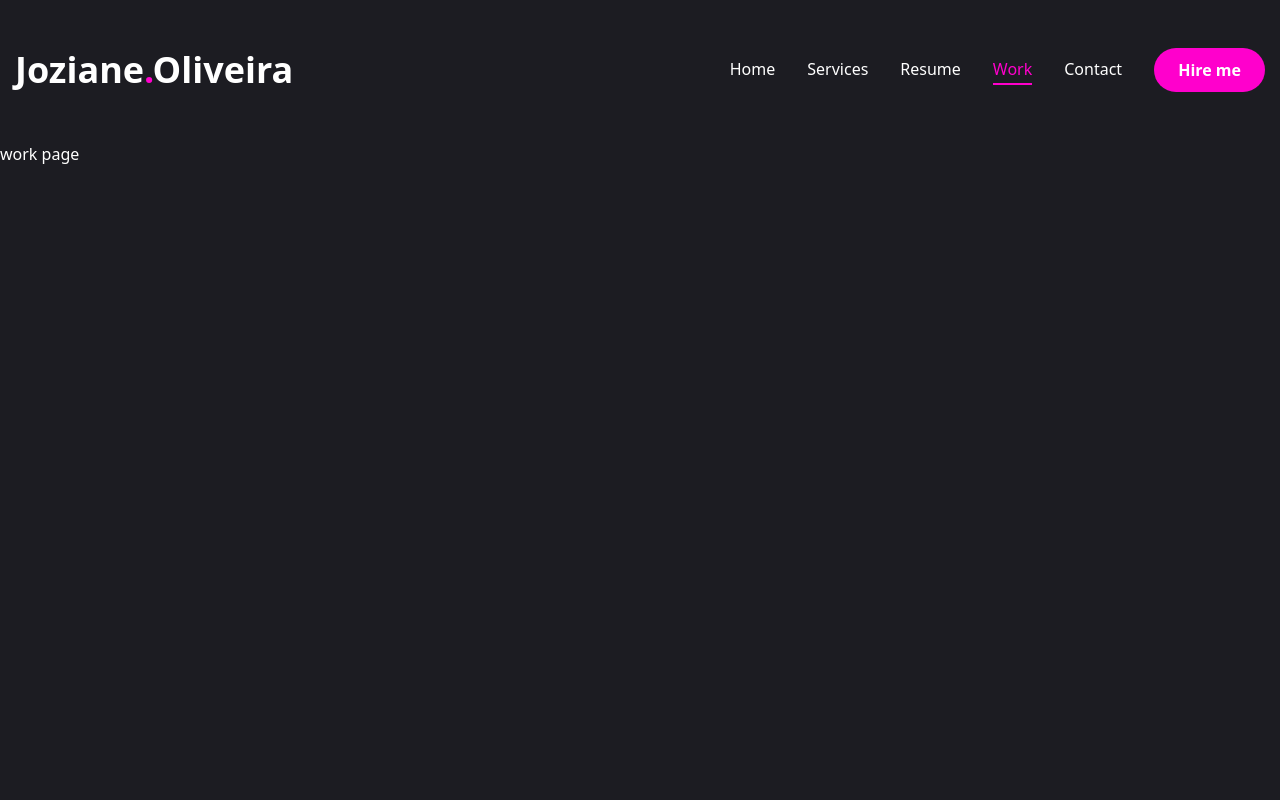
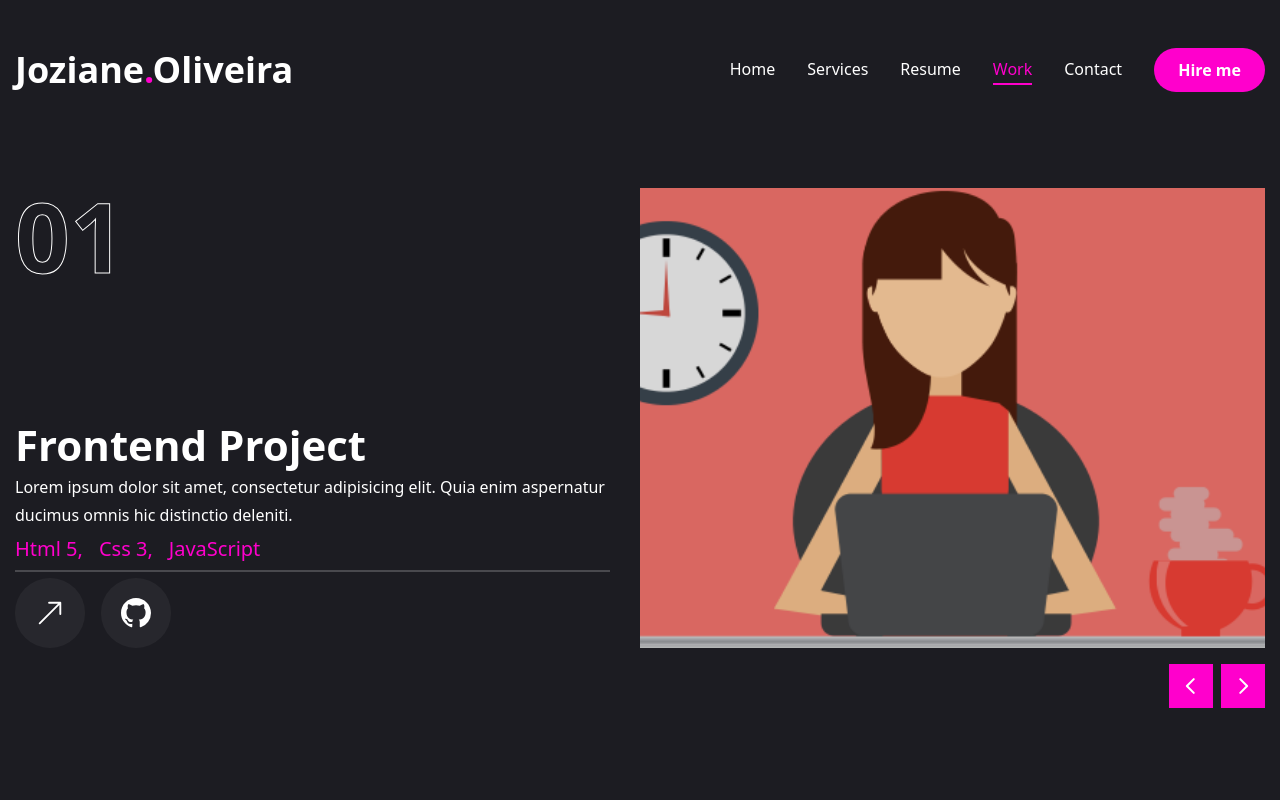
Before and after one commit to JozianeOliveira/portfolio_joziane, a Next.js app: page /work in a window 1280 px wide. Built offline with nearby package versions, Linux system fonts and the light colour scheme.

Commit message:
feat(work): implementar seção de projetos com slider e navegação personalizada

```diff
--- a/app/work/page.jsx
+++ b/app/work/page.jsx
@@ -1,7 +1,144 @@
+"use client";
+
+import { motion } from "framer-motion";
+import React, { useState } from "react";
+
+import { Swiper, SwiperSlide } from "swiper/react";
+import "swiper/css";
+
+import { BsArrowUpRight, BsGithub } from "react-icons/bs";
+
+import { Tooltip, TooltipContent, TooltipProvider, TooltipTrigger } from "@/components/ui/tooltip";
+
+import Link from "next/link";
+import Image from "next/image";
+import WorkSliderBtns from "@/components/WorkSliderBtns";
+
+const projects = [
+    {
+        num: "01",
+        category: "frontend",
+        title: "project 01",
+        description: "Lorem ipsum dolor sit amet, consectetur adipisicing elit. Quia enim aspernatur ducimus omnis hic distinctio deleniti.",
+        stack: [{ name: "Html 5"}, { name: "Css 3"}, { name: "JavaScript"}],
+        image: "/assets/work/projeto.png",
+        live: "",
+        github: "",
+    },
+    {
+        num: "02",
+        category: "fullstack",
+        title: "project 02",
+        description: "Lorem ipsum dolor sit amet, consectetur adipisicing elit. Quia enim aspernatur ducimus omnis hic distinctio deleniti.",
+        stack: [{ name: "Next.js"}, { name: "Tailwind.css"}, { name: "Node.js"}],
+        image: "/assets/work/projeto.png",
+        live: "",
+        github: "",
+    },
+    {
+        num: "03",
+        category: "frontend",
+        title: "project 03",
+        description: "Lorem ipsum dolor sit amet, consectetur adipisicing elit. Quia enim aspernatur ducimus omnis hic distinctio deleniti.",
+        stack: [{ name: "Next.js"}, { name: "Tailwind.css"}],
+        image: "/assets/work/projeto.png",
+        live: "",
+        github: "",
+    },
+];
+
 const Work = () => {
+    const [project, setProject] = useState(projects[0]);
+
+    const handleSlideChange = (Swiper) => {
+        // get current slide index
+        const currentIndex = Swiper.activeIndex;
+        // update project state based on current slide index
+        setProject(projects[currentIndex]);
+    };
+
     return (
-        <div>work page</div>
+        <motion.section initial={{opacity:0}} animate={{opacity: 1, transition: { delay: 2.4, duration: 0.4, ease: "easeIn" }}} className="min-h-[80vh] flex flex-col justify-center py-12 xl:px-0">
+            <div className="container mx-auto">
+                <div className="flex flex-col xl:flex-row xl:gap-[30px]">
+                    <div className="w-full xl:w-[50%] xl:h-[460px] flex flex-col xl:justify-between order-2 xl:order-none">
+                        <div className="flex flex-col gap-[30px] h-[50%]">
+                            {/* outline num */}
+                            <div className="text-8xl leading-none font-extrabold text-transparent text-outline">{project.num}</div>
+                        </div>
+                        {/*project category */}
+                        <h2 className="text-[42px] font-bold leading-none text-white group-hover:text-accent transition-all duration-500 capitalize">{project.category} project</h2>
+                        {/* project description */}
+                        <p>{project.description}</p>
+                        {/* stack */}
+                        <ul className="flex gap-4">
+                            {project.stack.map((item, index) => {
+                                return <li key={index} className="text-xl text-accent">
+                                    {item.name}
+                                    {/* remove the last comma */}
+                                    {index !== project.stack.length - 1 && ","}
+                                </li>
+                            })}
+                        </ul>
+                        {/* border */}
+                        <div className="border border-white/20"></div>
+                        {/* buttons */}
+                        <div className="flex items-center gap-4">
+                            {/* live project button */}
+                            <Link href={project.live}>
+                                <TooltipProvider delayDuration={100}>
+                                    <Tooltip>
+                                        <TooltipTrigger className="w-[70px] h-[70px] rounded-full bg-white/5 flex justify-center items-center group">
+                                            <BsArrowUpRight className="text-white text-3xl group-hover:text-accent"/>
+                                        </TooltipTrigger>
+                                        <TooltipContent>
+                                            <p>Live project</p>
+                                        </TooltipContent>
+                                    </Tooltip>
+                                </TooltipProvider>
+                            </Link>
+                            {/* github project button */}
+                            <Link href={project.github}>
+                                <TooltipProvider delayDuration={100}>
+                                    <Tooltip>
+                                        <TooltipTrigger className="w-[70px] h-[70px] rounded-full bg-white/5 flex justify-center items-center group">
+                                            <BsGithub className="text-white text-3xl group-hover:text-accent"/>
+                                        </TooltipTrigger>
+                                        <TooltipContent>
+                                            <p>Github project</p>
+                                        </TooltipContent>
+                                    </Tooltip>
+                                </TooltipProvider>
+                            </Link>
+                        </div>
+                    </div>
+                    <div className="w-full xl:w-[50%]">
+                        <Swiper spaceBetween={30} slidesPerView={1} className="xl:h-[520px] mb-12" onSlideChange={handleSlideChange}>
+                            {projects.map((project, index)=> {
+                                return (
+                                    <SwiperSlide key={index} className="w-full">
+                                        <div className="h-[460px] relative group flex justify-center items-center bg-pink-50/20">
+                                            {/* overlay */}
+                                            <div className="absolute top-0 bottom-0 w-full h-full bg-black/10 z-10"></div>
+                                            {/* image */}
+                                            <div className="relative w-full h-full">
+                                                <Image src={project.image} fill className="object-cover" alt="" />
+                                            </div>
+                                        </div>
+                                    </SwiperSlide>
+                                );
+                            })}
+                            {/* slider buttons */}
+                            <WorkSliderBtns
+                                containerStyles="flex gap-2 absolute right-0 bottom-[calc(50%_-_22px)] xl:bottom-0 z-20 w-full justify-between xl:w-max xl:justify-none"
+                                btnStyles="bg-accent hover:bg-accent-hover text-primary text-[22px] w-[44px] h-[44px] flex justify-center items-center transition-all"
+                            />
+                        </Swiper>
+                    </div>
+                </div>
+            </div>
+        </motion.section>
     )
 }
 
-export default Work
+export default Work;
--- /dev/null
+++ b/components/WorkSliderBtns.jsx
@@ -0,0 +1,18 @@
+"use client";
+
+import { useSwiper } from "swiper/react";
+import { PiCaretLeftBold, PiCaretRightBold } from "react-icons/pi";
+
+const WorkSliderBtns = ({ containerStyles, btnStyles, iconsStyles }) => {
+    const swiper = useSwiper();
+    return <div className={containerStyles}>
+        <button className={btnStyles} onClick={() => swiper.slidePrev()}>
+            <PiCaretLeftBold />
+        </button>
+        <button className={btnStyles} onClick={() => swiper.slideNext()}>
+            <PiCaretRightBold className={iconsStyles} />
+        </button>
+    </div>
+};
+
+export default WorkSliderBtns;
--- a/package.json
+++ b/package.json
@@ -24,6 +24,7 @@
     "react-countup": "^6.5.3",
     "react-dom": "19.1.0",
     "react-icons": "^5.5.0",
+    "swiper": "^11.2.10",
     "tailwind-merge": "^3.3.1"
   },
   "devDependencies": {
```
Also changed, not shown: public/assets/work/projeto.png (added), 1 other file (tests, documents, lock files or other folders).
